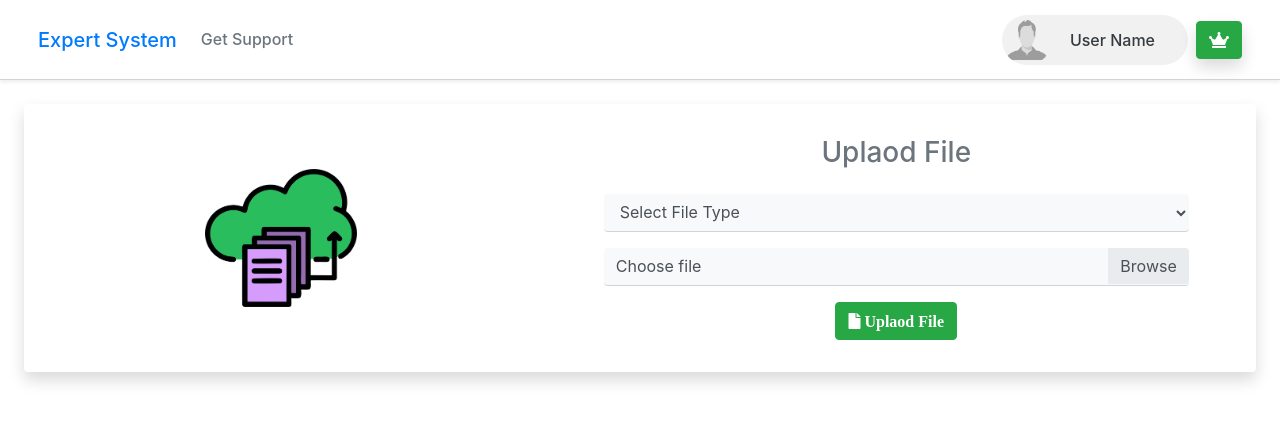
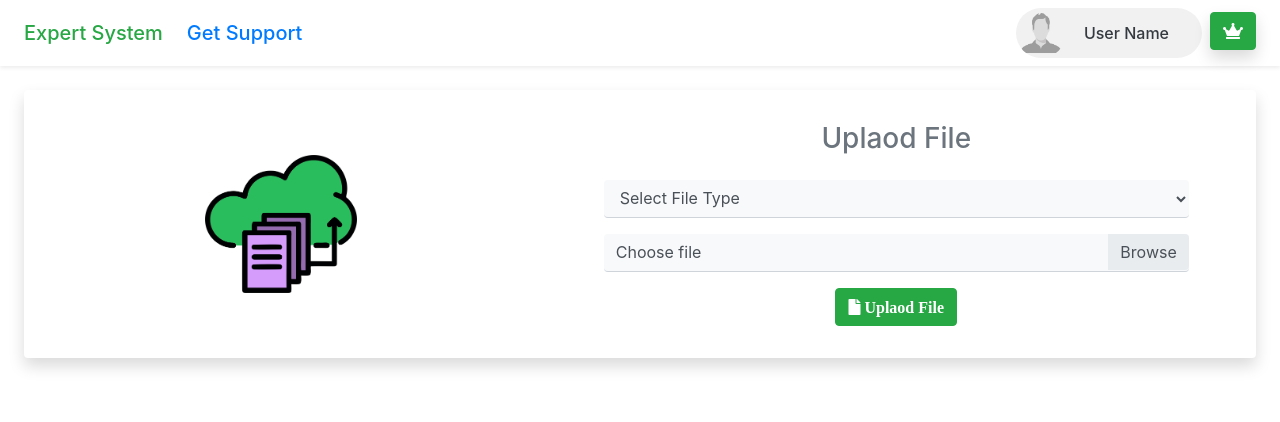
Before and after one commit to khalidMhd/Market-basket-analysis, a React (Create React App) app in the folder client/: page / in a window 1280 px wide. Shown: the top 422 px of the page. Built offline with nearby package versions, Linux system fonts and the light colour scheme.

Commit message:
design change

```diff
--- a/client/src/screen/Navbar.js
+++ b/client/src/screen/Navbar.js
@@ -1,26 +1,25 @@
 import React from 'react';
-import { Link } from 'react-router-dom'
+import { NavLink } from 'react-router-dom'
 import ProfileImg from './assets/profile.png'
 
 const Navbar = () => {
   return (
-
-    <>
     <nav className="navbar navbar-expand-lg bg-white shadow-sm ">
-        <Link to="/" className="navbar-brand mb-0 h1 mx-2">Expert System</Link>
-        {/* <button className="navbar-toggler bg-success text-info" type="button" data-toggle="collapse" data-target="#navbarSupportedContent" aria-controls="navbarSupportedContent" aria-expanded="false" aria-label="Toggle navigation">
-          <span className="navbar-toggler-icon text-info"></span>
-        </button> */}
+      <NavLink to="/" exact={true} activeClassName='text-success' className="navbar-brand mb-0 h1 mx-2 ">Expert System</NavLink>
+      <button className="navbar-toggler" type="button" data-toggle="collapse" data-target="#navbarSupportedContent" aria-controls="navbarSupportedContent" aria-expanded="false" aria-label="Toggle navigation">
+        <span className="fa fa-bars "></span>
+      </button>
 
       <div className="collapse navbar-collapse" id="navbarSupportedContent">
         <ul className="navbar-nav mr-auto">
           <li className="nav-item active">
-              <Link to="/contact" className="nav-link mb-0 h6 text-muted mx-2" >Get Support <span className="sr-only">(current)</span></Link>
+            <NavLink to="/contact" exact={true} activeClassName='text-success' className="nav-link mb-0 h5  mx-2" >Get Support </NavLink>
           </li>
         </ul>
 
         {true &&
-            <>
+          <ul className="navbar-nav ml-auto">
+            <li className="nav-item active">
               <div className='chip'>
                 <span className="dropdown">
                   <img src={ProfileImg} style={{ cursor: 'pointer' }} className="rounded-circle dropdown-toggle navImg" id="dropdownMenuButton" data-toggle="dropdown" aria-haspopup="true" aria-expanded="false" />
@@ -29,66 +28,23 @@ const Navbar = () => {
                       <img src={ProfileImg} className="card-img-top rounded-circle" style={{ width: '100px', display: "block", margin: 'auto' }} alt="Card image cap" />
                       <h5 className="card-title text-center">User name</h5>
                       <div className="card-body text-center">
-                        {/* <Link to='/profile' className=" btn btn-info shadow rounded mr-2"> <i className="fas fa-user"></i></Link> */}
+                        {/* <NavLink to='/profile' className=" btn btn-info shadow rounded mr-2"> <i className="fas fa-user"></i></NavLink> */}
                         <button onClick={() => { if (window.confirm('Are you sure you want to log out?')) { }; }} className=" btn btn-danger shadow rounded"> <i className="fas fa-sign-out-alt"></i></button>
-                        <Link to="/profile" className=" btn btn-success shadow rounded mx-2"> <i className="fas fa-user-alt"></i></Link>
+                        <NavLink to="/profile" exact={true} activeClassName='text-success' className=" btn btn-success shadow rounded mx-2"> <i className="fas fa-user-alt"></i></NavLink>
                       </div>
                     </div>
                   </div>
                 </span>
                 <span className="text-dark mx-2 h6">User Name</span>
               </div>
-
+            </li>
+            <li className="nav-item active my-1">
               <button onClick={() => { if (window.confirm('Request a Premium Account?')) { }; }} className=" btn btn-success shadow rounded mx-2"> <i className="fas fa-crown"></i></button>
-
-            </>
+            </li>
+          </ul>
         }
-
       </div>
     </nav>
-
-      <div className="modal fade" id="uploadFile" tabindex="-1" role="dialog" aria-labelledby="uploadFile" aria-hidden="true">
-        <div className="modal-dialog modal-dialog-centered" role="document">
-          <div className="modal-content">
-            <div className="modal-header text-center">
-              <div className='modal-title w-100 '>
-                <p className="w-100 fas fa-plus-circle fa-3x mt-1 mr-1 text-info " ></p> <br />
-                <h5 className="text-muted">Upload File</h5>
-              </div>
-
-              <button type="button" className="close" data-dismiss="modal" aria-label="Close">
-                <span aria-hidden="true">&times;</span>
-              </button>
-            </div>
-
-            <div className="modal-body">
-              <form>
-
-                <div className="form-group">
-                  <select className="form-control border-top-0 border-left-0 border-right-0 bg-light rounded" id="exampleFormControlSelect1" required>
-                    <option value="" disabled selected>Select File Type</option>
-                    <option value="">JSON</option>
-                    <option value="">Excel</option>
-                  </select>
-                </div>
-
-                <div className="form-group custom-file mb-3">
-                  <input type="file" className="custom-file-input" id="customFile" accept=".pdf" />
-                  <label className="form-control rounded border-top-0 border-left-0 border-right-0 custom-file-label bg-light rounded" for="customFile">Choose file</label>
-                </div>
-
-                <button type="button" className="btn btn-primary btn-sm w-100">
-                  <i className="fas fa-file"> Uplaod File </i>
-                </button>
-
-              </form>
-            </div>
-
-          </div>
-        </div>
-      </div>
-
-    </>
 
   )
 }
--- a/client/src/screen/admin/Navbar.js
+++ b/client/src/screen/admin/Navbar.js
@@ -30,7 +30,7 @@ const Navbar = () => {
     return (
         <>
 
-            <nav className="navbar shadow">
+            <nav className="navbar_main shadow">
                 <div className="nav_icon" onClick={() => openSidebar()}>
                     <i className="fa fa-bars" aria-hidden="true"></i>
                 </div>
--- a/client/src/screen/style/Navbar.css
+++ b/client/src/screen/style/Navbar.css
@@ -1,4 +1,4 @@
-.navbar {
+.navbar_main {
   background: white;
   grid-area: nav;
   height: 80px;
```
Also changed, not shown: 1 other file (tests, documents, lock files or other folders). Lines whose indentation alone changed are shown as unchanged.
